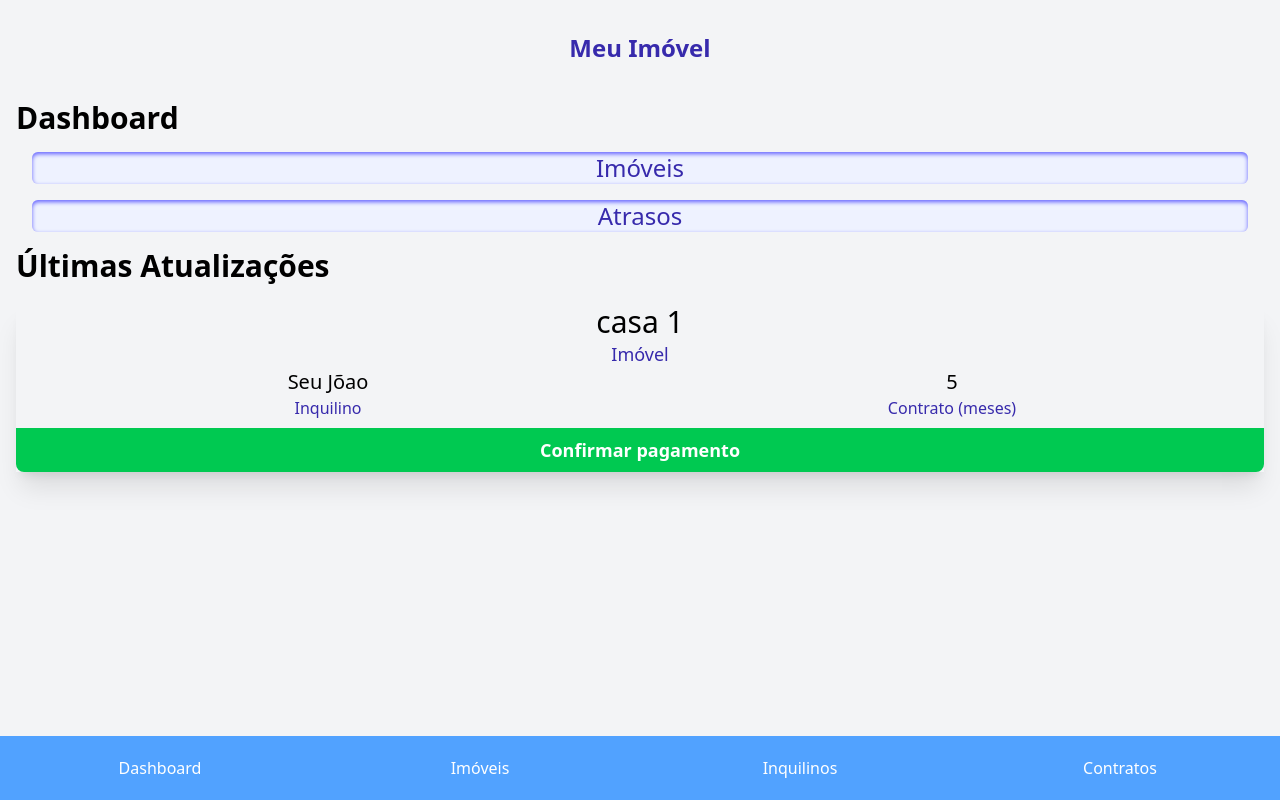
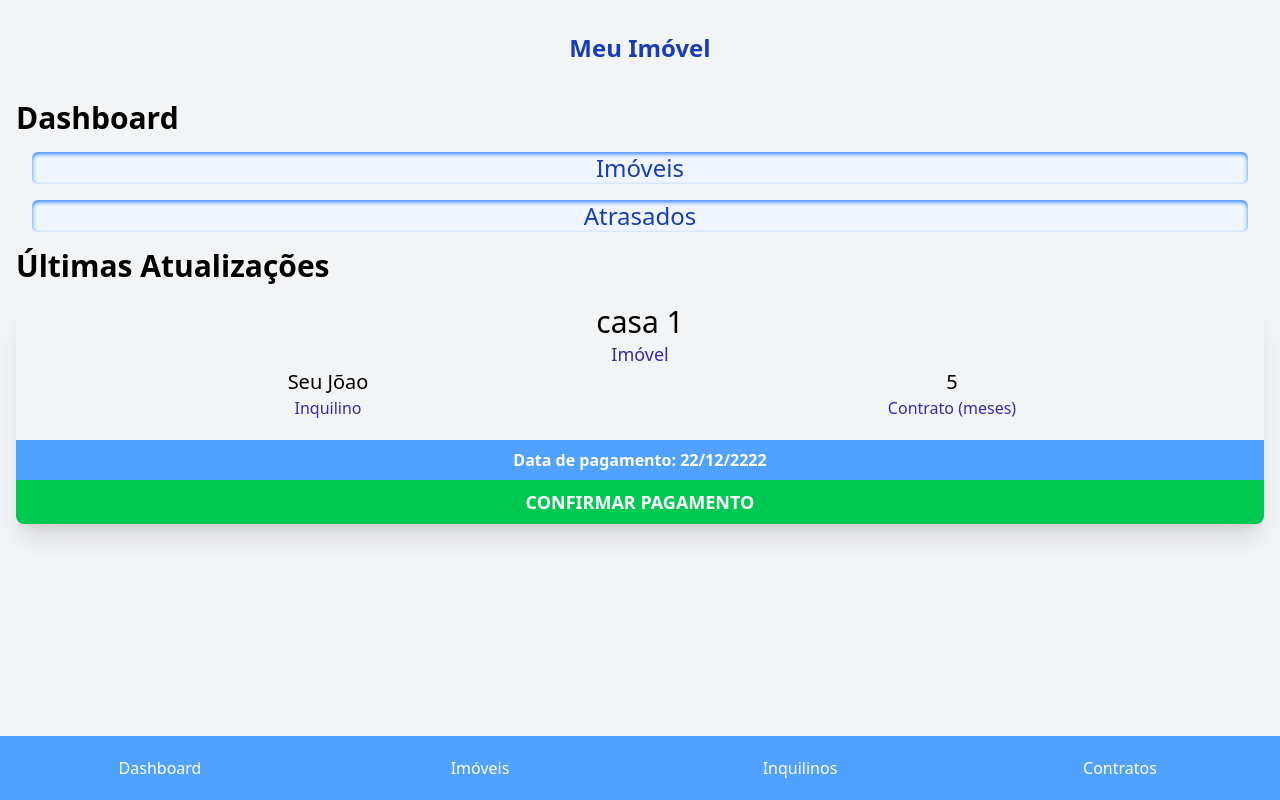
Before and after one commit to KennedyRamos/MeuImovel, a React (Vite) app: page /dashboard in a window 1280 px wide. Built offline with nearby package versions, Linux system fonts and the light colour scheme.

Commit message:
Criando os componentes header e card-imovel, mudança das cores do dashboarde de indigo para blue, acrescentando informação de dia de pagamento nos cards

```diff
--- /dev/null
+++ b/src/components/card-imovel.tsx
@@ -0,0 +1,39 @@
+export default function CardDashboard() {
+  return (
+    <div>
+      <div className="shadow-xl">
+        <div className="grid grid-cols-2 my-5 ">
+          <div className="text-center col-span-2">
+            <p className="text-3xl">casa 1</p>
+
+            <h3 className="text-lg font-medium text-indigo-800">Imóvel</h3>
+          </div>
+
+          <div className="text-center">
+            <p className="text-xl">Seu Jõao</p>
+
+            <h3 className="font-medium text-indigo-800">Inquilino</h3>
+          </div>
+
+          <div className="text-center">
+            <p className="text-xl">5</p>
+
+            <h3 className="font-medium text-indigo-800">Contrato (meses)</h3>
+          </div>
+        </div>
+
+        <div className="p-2 bg-blue-400 text-white text-center font-semibold">
+          <h4>
+            Data de pagamento: <span>22/12/2222</span>
+          </h4>
+        </div>
+
+        <button className="w-full bg-green-500 text-center text-lg font-semibold text-white p-2 rounded-b-lg uppercase">
+          Confirmar pagamento
+        </button>
+      </div>
+
+      {/* Próximo card */}
+    </div>
+  );
+}
--- /dev/null
+++ b/src/components/header.tsx
@@ -0,0 +1,7 @@
+export default function Header() {
+  return (
+    <header className="text-center p-4 font-bold">
+      <h1 className="text-2xl  text-blue-800">Meu Imóvel</h1>
+    </header>
+  );
+}
--- a/src/pages/Dashboard.tsx
+++ b/src/pages/Dashboard.tsx
@@ -1,61 +1,35 @@
+import Header from "../components/header";
+import CardImovel from "../components/card-imovel";
 import Nav from "../components/nav";
 
 export default function Dashboard() {
   return (
     <div className="h-screen p-4 bg-gray-100">
-      <header className="text-center p-4 font-bold">
-        <h1 className="text-2xl  text-indigo-800">Meu Imóvel</h1>
-      </header>
+      <Header></Header>
 
       <main className="my-5">
         <section>
-
           <h2 className="text-3xl font-semibold">Dashboard</h2>
 
           <div className="text-center">
-
-            <div className="bg-indigo-50 m-4 rounded-md inset-shadow-sm inset-shadow-indigo-500">
-              <h3 className="text-2xl font-medium text-indigo-800">Imóveis</h3>
+            <div className="bg-blue-50 m-4 rounded-md inset-shadow-sm inset-shadow-blue-500">
+              <h3 className="text-2xl font-medium text-blue-800">Imóveis</h3>
             </div>
-            <div className="bg-indigo-50 m-4 rounded-md inset-shadow-sm inset-shadow-indigo-500 font-medium">
-              <h3 className="text-2xl text-indigo-800">Atrasos</h3>
-            </div>
-
-          </div>
-
-        </section>
-
-        <section>
-          <h2 className="text-3xl font-semibold">Últimas Atualizações</h2>
-          <div>
-            <div className="grid grid-cols-2 my-5 shadow-xl">
-              <div className="text-center col-span-2">
-                <p className="text-3xl">casa 1</p>
-
-                <h3 className="text-lg font-medium text-indigo-800">Imóvel</h3>
-              </div>
-
-              <div className="text-center">
-                <p className="text-xl">Seu Jõao</p>
-
-                <h3 className="font-medium text-indigo-800">Inquilino</h3>
-              </div>
-
-              <div className="text-center">
-                <p className="text-xl">5</p>
-
-                <h3 className="font-medium text-indigo-800">Contrato (meses)</h3>
-              </div>
-
-              <button className="bg-green-500 text-center text-lg font-semibold text-white col-span-2 p-2 mt-2  rounded-b-lg">Confirmar pagamento</button>
+            <div className="bg-blue-50 m-4 rounded-md inset-shadow-sm inset-shadow-blue-500 font-medium">
+              <h3 className="text-2xl text-blue-800">Atrasados</h3>
             </div>
           </div>
         </section>
+
+        <section className=" pb-20">
+          <h2 className="text-3xl font-semibold">Últimas Atualizações</h2>
+          <CardImovel></CardImovel>
+        </section>
       </main>
 
-      <footer>
+      <nav>
         <Nav></Nav>
-      </footer>
+      </nav>
     </div>
-  )
+  );
 }
```
